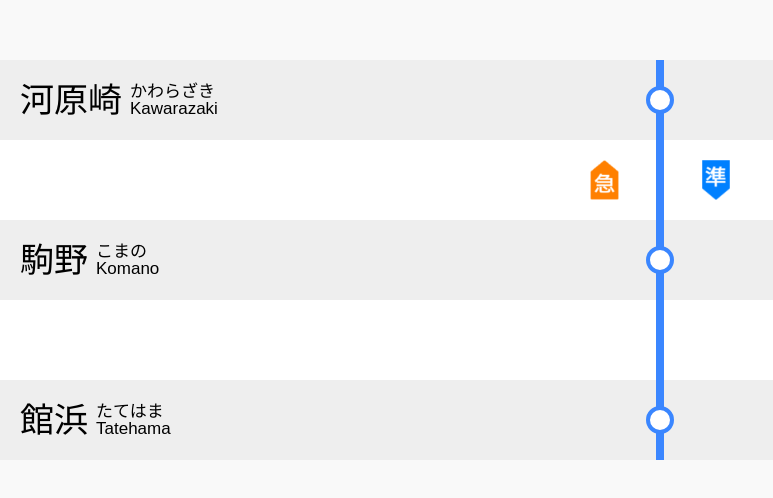
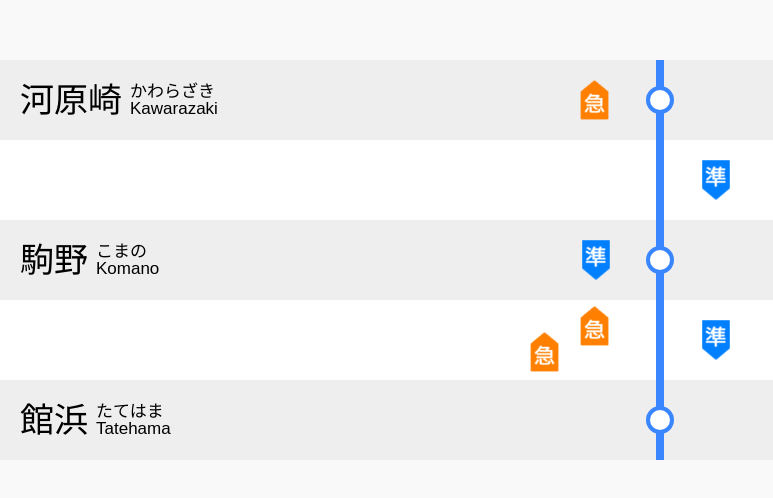
Before and after one commit to ShiraishiGG/tatehamawebapp.github.io, a plain HTML site: page tatehamawebapp/daidoji.html in a window 1280 px wide. Shown: the top 498 px of the page, without its empty margins (0-773 px from the left). Drawn offline with Linux system fonts and the light colour scheme.

Commit message:
テスト

```diff
--- a/tatehamawebapp/daidoji.html
+++ b/tatehamawebapp/daidoji.html
@@ -26,18 +26,22 @@
                     <div class="romaji">Kawarazaki</div>
                 </div>
             </div>
-                    <div class="train-icon-up1"></div>   <!-- 上り1 -->
+            <div class="train-icon-container" id="TH74">
+                <div class="train-icon-up1 train-u-exp"></div>   <!-- 上り1 -->
                 <div class="train-icon-down1"></div> <!-- 下り1 -->
             </div>
+        </div>
+
         <!-- 駅間1列車 -->
         <div class="station-group">
             <div class="station-background"></div>
             <div class="central-line"></div>
-                <div class="train-icon-container">
-                    <div class="train-icon-up1 train-u-exp"></div>   <!-- 上り1 -->
-                    <div class="train-icon-down1 train-d-sexp"></div> <!-- 下り1 -->
+            <div class="train-icon-container" id="TH74-75">
+                <div class="train-icon-ss1-up1 "></div>   <!-- 上り1 -->
+                <div class="train-icon-ss1-down1 train-d-sexp"></div> <!-- 下り1 -->
             </div>
         </div>
+
         <!-- 駒野 -->
         <div class="station-group">
             <div class="station-background"></div>
@@ -50,22 +54,41 @@
                     <div class="romaji">Komano</div>
                 </div>
             </div>
+            <div class="train-icon-container" id="TH75">
                 <div class="train-icon-up1"></div>   <!-- 上り1 -->
-                <div class="train-icon-up2"></div>   <!-- 上り2 -->
+                <div class="train-icon-up2 train-d-sexp"></div>   <!-- 上り2 -->
                 <div class="train-icon-down1"></div> <!-- 下り1 -->
+            </div>
         </div>
         <!-- 駅間4列車 -->
         <div class="station-group">
             <div class="station-background"></div>
             <div class="central-line"></div>
-                <div class="train-icon-ss4-up1"></div> <!-- 上り1 -->
-                <div class="train-icon-ss4-up2"></div> <!-- 上り2 -->
-                <div class="train-icon-ss4-up3"></div> <!-- 上り3 -->
-                <div class="train-icon-ss4-up4"></div> <!-- 上り4 -->
-                <div class="train-icon-ss4-down1"></div> <!-- 下り1 -->
-                <div class="train-icon-ss4-down2"></div> <!-- 下り2 -->
-                <div class="train-icon-ss4-down3"></div> <!-- 下り3 -->
-                <div class="train-icon-ss4-down4"></div> <!-- 下り4 -->
+            <div class="train-icon-container" id="TH75-76">
+                <div class="train-icon-ss1-up1"></div>   <!-- 上り1-1 -->
+                <div class="train-icon-ss1-down1"></div> <!-- 下り1-1 -->
+
+                <div class="train-icon-ss2-up1 train-u-exp"></div>   <!-- 上り2-1 -->
+                <div class="train-icon-ss2-up2 train-u-exp"></div>   <!-- 上り2-2 -->
+                <div class="train-icon-ss2-down1 train-d-sexp"></div> <!-- 下り2-1 -->
+                <div class="train-icon-ss2-down2 "></div> <!-- 下り2-2 -->
+
+                <div class="train-icon-ss3-up1"></div>   <!-- 上り3-1 -->
+                <div class="train-icon-ss3-up2"></div>   <!-- 上り3-2 -->
+                <div class="train-icon-ss3-up3"></div>   <!-- 上り3-3 -->
+                <div class="train-icon-ss3-down1"></div> <!-- 下り3-1 -->
+                <div class="train-icon-ss3-down2"></div> <!-- 下り3-2 -->
+                <div class="train-icon-ss3-down3"></div> <!-- 下り3-3 -->
+
+                <div class="train-icon-ss4-up1"></div>   <!-- 上り4-1 -->
+                <div class="train-icon-ss4-up2"></div>   <!-- 上り4-2 -->
+                <div class="train-icon-ss4-up3"></div>   <!-- 上り4-3 -->
+                <div class="train-icon-ss4-up4"></div>   <!-- 上り4-4 -->
+                <div class="train-icon-ss4-down1"></div> <!-- 下り4-1 -->
+                <div class="train-icon-ss4-down2"></div> <!-- 下り4-2 -->
+                <div class="train-icon-ss4-down3"></div> <!-- 下り4-3 -->
+                <div class="train-icon-ss4-down4"></div> <!-- 下り4-4 -->
+            </div>
         </div>
         <!-- 館浜 -->
         <div class="station-group">
@@ -79,6 +102,7 @@
                     <div class="romaji">Tatehama</div>
                 </div>
             </div>
+            <div class="train-icon-container" id="TH76">
                 <div class="train-icon-up1"></div>   <!-- 上り1 -->
                 <div class="train-icon-up2"></div>   <!-- 上り2 -->
                 <div class="train-icon-up3"></div>   <!-- 上り3 -->
@@ -89,5 +113,7 @@
                 <div class="train-icon-down4"></div>   <!-- 下り4 -->
             </div>
         </div>
+    </div>
+</div>
 </body>
 </html>
--- a/tatehamawebapp/train-box.css
+++ b/tatehamawebapp/train-box.css
@@ -4,7 +4,7 @@
 .train-icon-up1 {
     position: absolute;
     top: 50%;
-    left: calc(50% - 70px);
+    left: calc(50% - 80px);
     transform: translateY(-50%);
     width: 70px;
     height: 40px;
@@ -81,6 +81,77 @@
     height: 40px;
     z-index: 4;
 }
+
+
+/* ここまで駅 */
+/* ここから駅間 */
+
+
+
+/* 駅間在線1本 上り列車アイコン1つ */
+.train-icon-ss1-up1 {
+    position: absolute;
+    top: 50%;
+    left: calc(50% - 100px);
+    transform: translateY(-50%);
+    width: 70px;
+    height: 40px;
+    z-index: 4;
+}
+/* 駅間在線1本 下り列車アイコン1つ */
+.train-icon-ss1-down1 {
+    position: absolute;
+    top: 50%;
+    left: calc(50% - 0px);
+    transform: translateY(-50%);
+    width: 70px;
+    height: 40px;
+    z-index: 4;
+}
+
+
+
+/* 駅間在線2本 上り列車アイコン1つ目 */
+.train-icon-ss2-up1 {
+    position: absolute;
+    top: 50%;
+    left: calc(50% - 80px);
+    transform: translateY(-85%);
+    width: 70px;
+    height: 40px;
+    z-index: 4;
+}
+/* 駅間在線2本 上り列車アイコン2つ目 */
+.train-icon-ss2-up2 {
+    position: absolute;
+    top: 50%;
+    left: calc(50% - 130px);
+    transform: translateY(-20%);
+    width: 70px;
+    height: 40px;
+    z-index: 4;
+}
+/* 駅間在線2本 下り列車アイコン1つ目 */
+.train-icon-ss2-down1 {
+    position: absolute;
+    top: 50%;
+    left: calc(50% - 0px);
+    transform: translateY(-50%);
+    width: 70px;
+    height: 40px;
+    z-index: 4;
+}
+/* 駅間在線2本 下り列車アイコン2つ目 */
+.train-icon-ss2-down2 {
+    position: absolute;
+    top: 50%;
+    left: calc(50% - -50px);
+    transform: translateY(-50%);
+    width: 70px;
+    height: 40px;
+    z-index: 4;
+}
+
 
 /* 駅間在線4本 上り列車アイコン1つ目 */
 .train-icon-ss4-up1 {
--- a/tatehamawebapp/train-icon.css
+++ b/tatehamawebapp/train-icon.css
@@ -1,5 +1,18 @@
 
-
+/* 上り普通 */
+.train-u-exp {
+    background-image: url("icons/u_local.png");
+    background-size: contain;
+    background-repeat: no-repeat;
+    background-position: center left;
+}
+/* 上り準急 */
+.train-u-exp {
+    background-image: url("icons/u_sexp.png");
+    background-size: contain;
+    background-repeat: no-repeat;
+    background-position: center left;
+}
 /* 上り急行 */
 .train-u-exp {
     background-image: url("icons/u_exp.png");
```
Also changed, not shown: 1 other file. Lines whose indentation alone changed are shown as unchanged.
